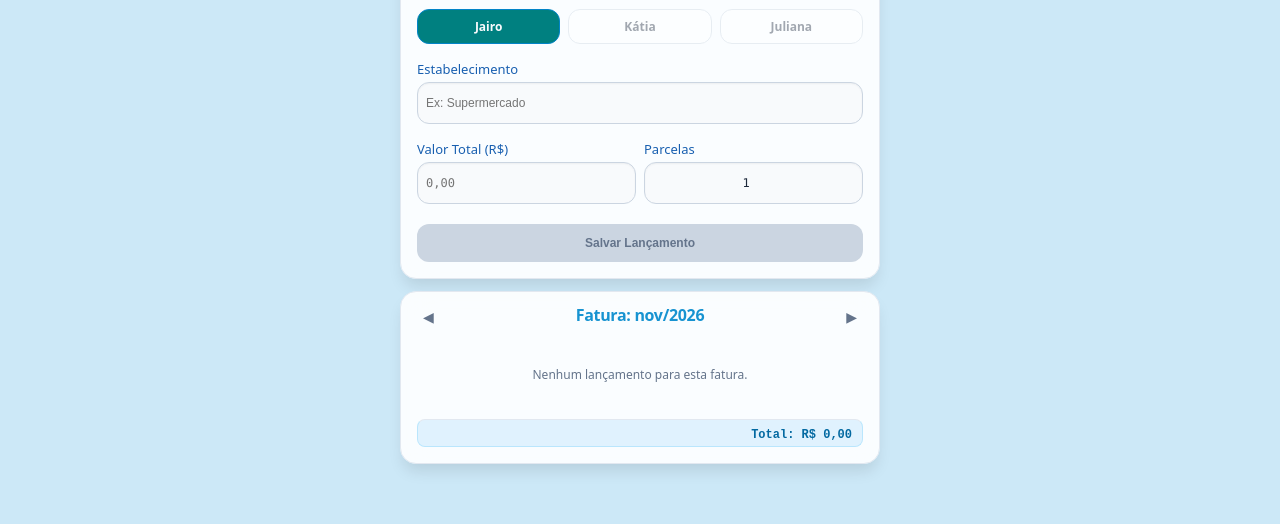
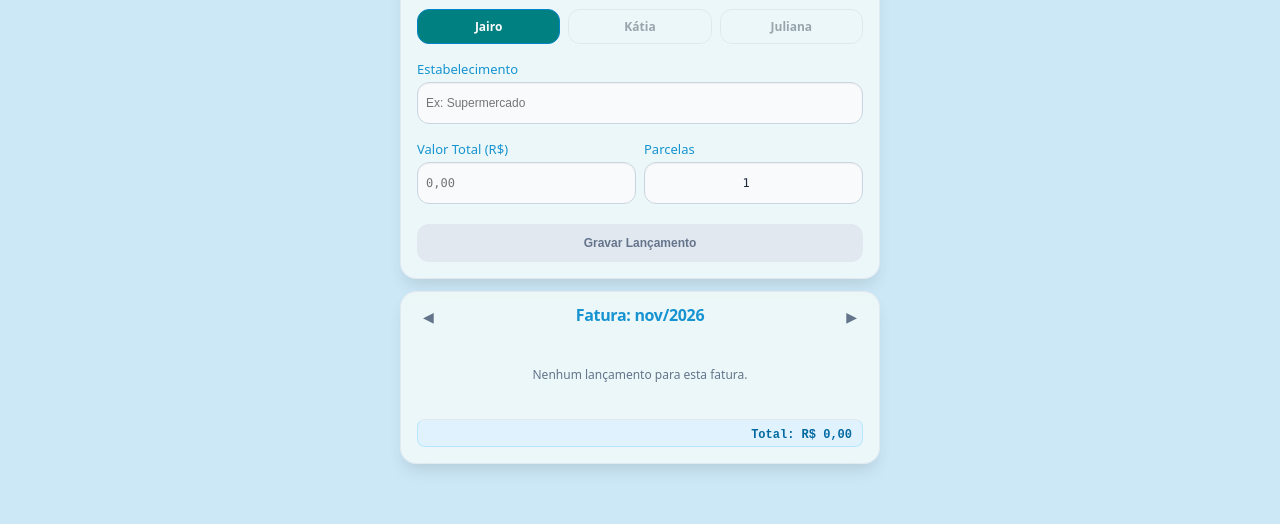
Before and after one commit to jairoaju/cartao, a plain HTML site: page index.html in a window 1280 px wide. Shown: the part 308-832 px from the top of the page. Drawn offline with nearby package versions, Linux system fonts and the light colour scheme.

Commit message:
Add files via upload

```diff
--- a/app.js
+++ b/app.js
@@ -344,7 +344,7 @@ function ativarBotaoSalvar() {
         if (containerEdicao) containerEdicao.style.setProperty('display', 'none', 'important');
         if (btnSalvar) {
             btnSalvar.className = "btn-acao btn-salvar-ativo";
-            btnSalvar.textContent = "Salvar Lançamento";
+            btnSalvar.textContent = "Gravar Lançamento";
         }
         if (inputParcelas) inputParcelas.disabled = false;
     }
--- a/index.html
+++ b/index.html
@@ -194,7 +194,7 @@
 
                     <!-- Botões de Ação -->
                     <div>
-                        <button id="btn-salvar" class="btn-acao btn-desativado" onclick="salvarOuAtualizarRegistro()" disabled>Salvar Lançamento</button>
+                        <button id="btn-salvar" class="btn-acao btn-desativado" onclick="salvarOuAtualizarRegistro()" disabled>Gravar Lançamento</button>
 
                         <div id="botoes-edicao-container" class="botoes-edicao-container">
                             <button id="btn-cancela" class="btn-acao btn-cancela-edicao" onclick="cancelarEdicao()">Cancelar</button>
--- a/style.css
+++ b/style.css
@@ -1,7 +1,7 @@
 :root {
     --bg-light: #4794e0;
-    --bg-dark: #063E63;                 /* --bg-dark: #020617; */
-    --card-light: #ffffffe6;
+    --bg-dark: #dfeef7;                 /* --bg-dark: #020617; */
+    --card-light: #eff9f8e6;
     --card-dark: #063E63;               /* --card-dark: rgba(15, 23, 42, 0.9); */
     --text-light: #1e293b;
     --text-dark: #f8fafc;
@@ -111,11 +111,11 @@ body.dark-mode #lista-registros li {
     border-radius: 0.75rem;
     cursor: pointer;
     border: 1px solid #cbd5e1; /*Cor da borda no modo claro */
-    background-color: var(--card-light);
+    /* background-color: var(--card-light); */
     /* border-color: var(--bg-light); */
     transition: all 0.2s ease;
     font-size: 12px;
-    font-weight: 600;
+    font-weight: 550;
 }
 
 body.dark-mode .pill-card {
@@ -502,9 +502,7 @@ label {
     font-size: 13px;
     font-weight: 500;
     margin-bottom: 0.25rem;
-    color: #185fb0;
-    /* color: var(--emerald-main); */
-    /* color:#c0defa !important;  */
+    color: var(--emerald-main);
     white-space: nowrap;
     overflow: hidden;
     text-overflow: ellipsis;
@@ -565,7 +563,7 @@ input:focus, select:focus {
 }
 
 .btn-desativado {
-    background-color: #cbd5e1;
+    background-color: var(--btn-secondary-bg-light);
     color: #64748b;
     cursor: not-allowed;
     box-shadow: none;
```
